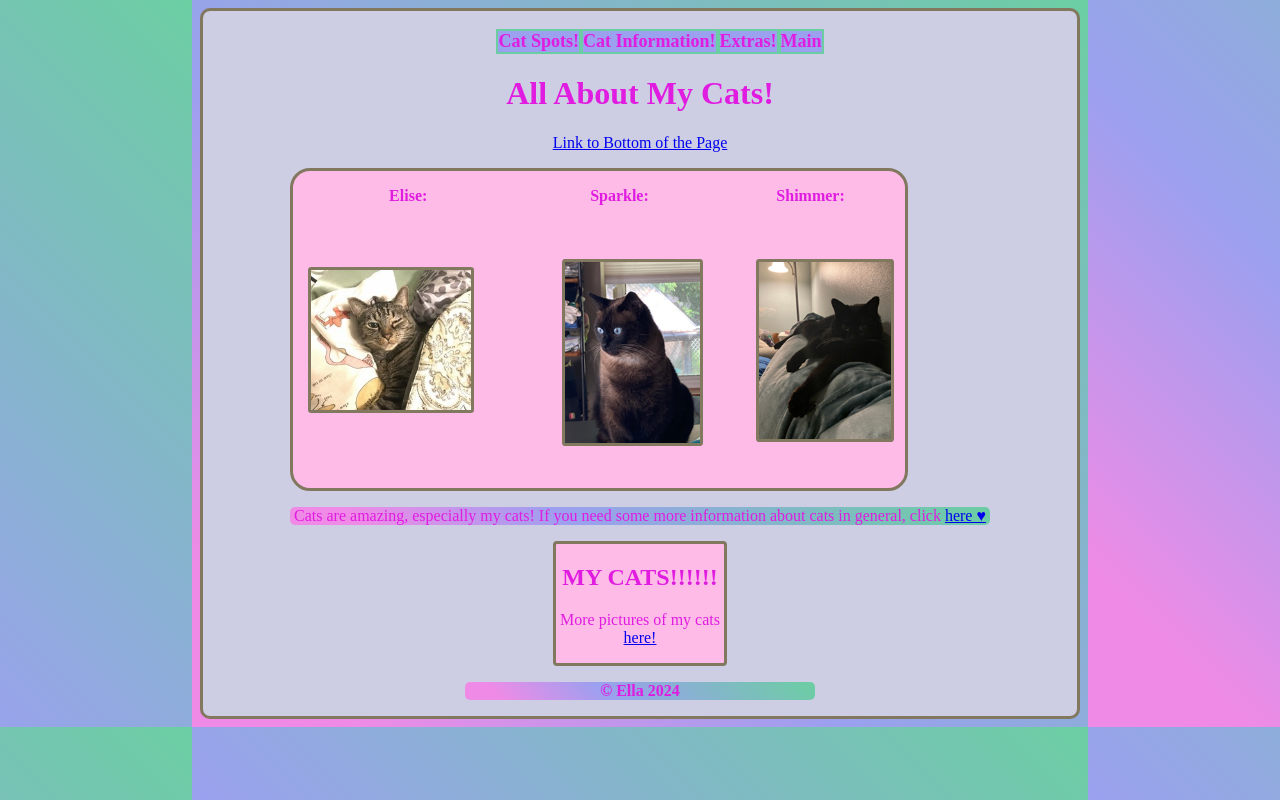
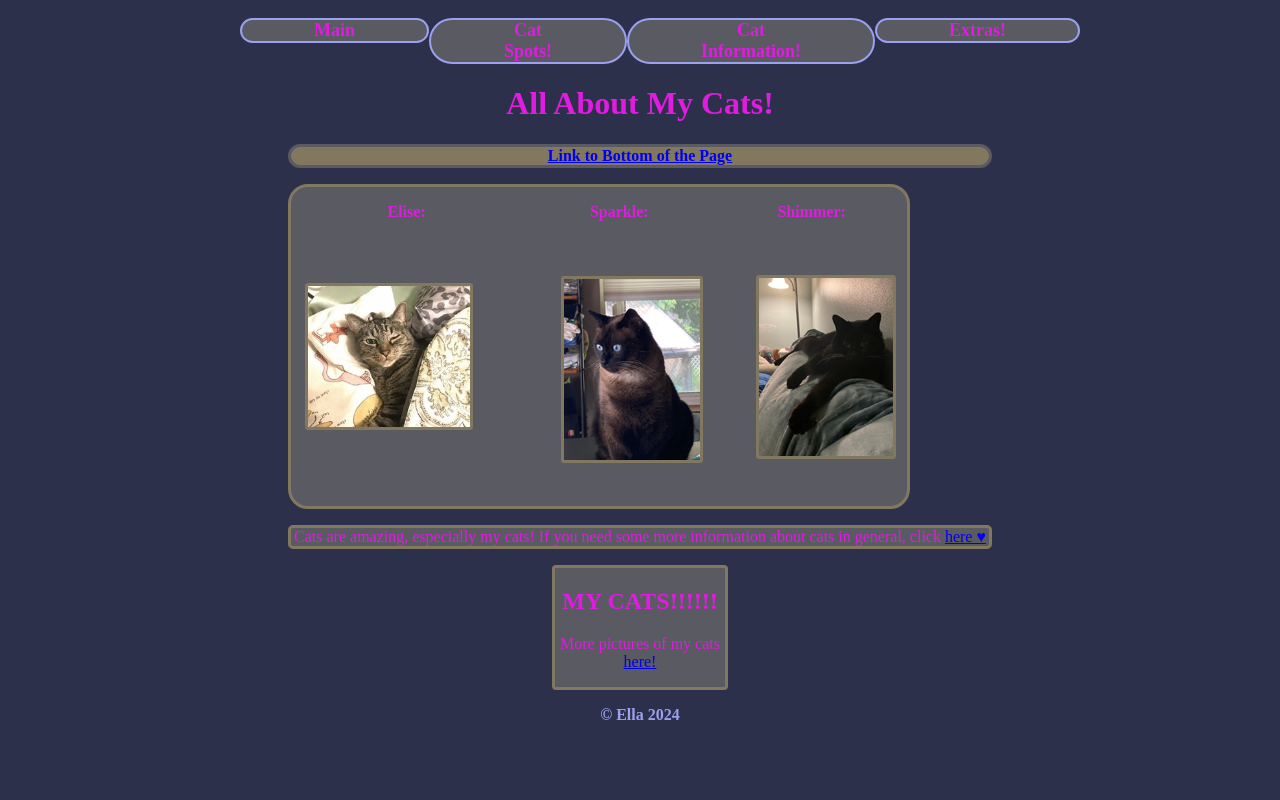
Before and after one commit to OC-Ella/my-website, a plain HTML site: page index.html in a window 1280 px wide. Drawn offline with Linux system fonts and the light colour scheme.

Commit message:
Recoloring
recoloring

```diff
--- a/CatSpots.css
+++ b/CatSpots.css
@@ -3,7 +3,7 @@ body {
     font-family: "papyrus";
     font-size: large;
     color: rgb(224, 28, 224);
-    background-color: rgb(205, 206, 227);
+    background-color: #2d304b;
 }
 
 /*Nav Menu with a Flex Box*/
@@ -17,11 +17,15 @@ body {
 #nav_menu ul li a {
     text-align: center;
     display: block;
+    padding-left: 4em;
+    padding-right: 4em;
+    justify-content: space-evenly;
     text-decoration: none;
-    background-color: #9ba0ef;
+    background-color: #595a62;
     color: rgb(224, 28, 224);
     font-weight: bold;
-    border: 2px solid rgb(107, 206, 162);
+    border: 2px solid rgb(155, 160, 239);
+
 }
 
 nav {
--- a/Catinfo.css
+++ b/Catinfo.css
@@ -1,3 +1,7 @@
+html {
+    background-color: #2d304b;
+}
+
 /*Nav Menu with a Flex Box*/
 #nav_menu ul {
     display: flex;
@@ -9,11 +13,15 @@
 #nav_menu ul li a {
     text-align: center;
     display: block;
+    padding-left: 4em;
+    padding-right: 4em;
+    justify-content: space-evenly;
     text-decoration: none;
-    background-color: #9ba0ef;
+    background-color: #595a62;
     color: rgb(224, 28, 224);
     font-weight: bold;
-    border: 2px solid rgb(107, 206, 162);
+    border: 2px solid rgb(155, 160, 239);
+
 }
 
 nav {
@@ -43,7 +51,7 @@ body {
 /*Flex Box to Align Images and Text in Columns*/
 img {
     border-radius: 10px;
-    border: 3px solid rgb(107, 206, 162);
+    border: 3px solid  rgb(130, 119, 95);
     margin-left: 30%;
     margin-right: 30%;
     display: flex;
@@ -55,31 +63,27 @@ img {
 #Elise {
     margin-bottom: 2px;
     padding: 15px;
-    background-color: rgb(255, 187, 231);
+    background-color: #595a62;
     border-radius: 15px;
-    border: 3px solid rgb(130, 119, 95);
+    border: 3px solid  rgb(155, 160, 239);
 }
 
 #Sparkle {
     margin-bottom: 30px;
     margin-left: 10px;
     padding: 15px;
-    background-color: rgb(255, 187, 231);
+    background-color: #595a62;
     border-radius: 15px;
-    border: 3px solid rgb(130, 119, 95);
+    border: 3px solid  rgb(155, 160, 239);
 }
 
 #Shimmer {
     margin-top: 2px;
     margin-left: 5px;
     padding: 15px;
-    background-color: rgb(255, 187, 231);
+    background-color: #595a62;
     border-radius: 15px;
-    border: 3px solid rgb(130, 119, 95);
-}
-
-html {
-    background-color: rgb(205, 206, 227);
+    border: 3px solid rgb(155, 160, 239);
 }
 
 /*All of this page's Media Queries*/
--- a/Extras.css
+++ b/Extras.css
@@ -9,11 +9,14 @@
 #nav_menu ul li a {
     text-align: center;
     display: block;
+    padding-left: 4em;
+    padding-right: 4em;
+    justify-content: space-evenly;
     text-decoration: none;
-    background-color: #9ba0ef;
+    background-color: #595a62;
     color: rgb(224, 28, 224);
     font-weight: bold;
-    border: 2px solid rgb(107, 206, 162);
+    border: 2px solid rgb(155, 160, 239);
 }
 
 nav {
@@ -22,7 +25,7 @@ nav {
 }
 
 body {
-    background-color: rgb(205, 206, 227);
+    background-color: #2d304b;
     font-family: "papyrus";
     color: rgb(130, 119, 95);
 }
--- a/index.html
+++ b/index.html
@@ -12,17 +12,17 @@
     <!--Here is my navigation menu!-->
     <nav id="nav_menu">
         <ul>
-            <li><a href="CatSpots.html" class="menuitems">Cat Spots!</a></li>
+            <li><a href="index.html">Main</a></li>
+            <li><a href="CatSpots.html">Cat Spots!</a></li>
             <li><a href="Catinfo.html">Cat Information!</a></li>
             <li><a href="Extras.html">Extras!</a></li>
-            <li><a href="index.html" class="menuitems">Main</a></li>
         </ul>
     </nav>
     <!--This is where we begin to learn about my cats! You can find all of their names and pictures here.-->
     <header>
         <div>
             <h1 id="head">All About My Cats!</h1>
-            <p><a href="#pagebottom"> Link to Bottom of the Page</a></p>
+            <p id="pagelink"><a href="#pagebottom"> Link to Bottom of the Page</a></p>
         </div>
         <!--Here is the section with the cat pictures-->
         <article>
--- a/style.css
+++ b/style.css
@@ -3,11 +3,10 @@ html {
     text-align: center;
     font-family: "papyrus";
     color: rgb(224, 28, 224);
-    background-color: rgb(155, 160, 239);
     margin-left: 15%;
     margin-right: 15%;
     border-radius: 10px;
-    background-image: linear-gradient(45deg, rgb(239, 139, 230) 10%, rgb(155, 160, 239) 40%, rgb(107, 206, 162) 100%);
+    background-color: #2d304b;
 }
 
 /* Here is the navigation menu CSS using a Flex Box*/
@@ -21,11 +20,15 @@ html {
 #nav_menu ul li a {
     text-align: center;
     display: block;
+    padding-left: 4em;
+    padding-right: 4em;
+    justify-content: space-evenly;
     text-decoration: none;
-    background-color: #9ba0ef;
+    background-color: #595a62;
     color: rgb(224, 28, 224);
     font-weight: bold;
-    border: 2px solid rgb(107, 206, 162);
+    border: 2px solid rgb(155, 160, 239);
+    border-radius: 100px;
 }
 
 nav {
@@ -39,7 +42,7 @@ article {
     flex-direction: row;
     list-style-type: none;
     justify-content: space-evenly;
-    background-color: rgb(255, 187, 231);
+    background-color: #595a62;
     border-radius: 20px;
     margin-left: 10%;
     margin-right: 10%;
@@ -51,9 +54,6 @@ article {
 body {
     font-family: "papyrus";
     font-weight: 400;
-    background-color: rgb(205, 206, 227);
-    border-radius: 10px;
-    border: 3px solid rgb(130, 119, 95);
 }
 
 #elise {
@@ -74,6 +74,19 @@ img {
     font-weight: 900;
 }
 
+#pagelink {
+    display: flex;
+    flex-direction: row;
+    list-style-type: none;
+    justify-content: space-evenly;
+    background-color:rgb(130, 119, 95);
+    border-radius: 20px;
+    margin-left: 10%;
+    margin-right: 10%;
+    font-weight: 560;
+    border: 3px solid  #595a62;
+}
+
 main#wikilink a:hover {
     font-size: 300%;
 }
@@ -84,13 +97,14 @@ main#wikilink a:hover {
     margin-right: 10%;
     text-align: center;
     border-radius: 5px;
-    background-image: linear-gradient(45deg, rgb(239, 139, 230) 10%, rgb(155, 160, 239) 40%, rgb(107, 206, 162) 100%);
+    border: 3px solid rgb(130, 119, 95);
+    background-color: #595a62;
 }
 
 /* Here is the section with the link to another website of mine, contain more cat pictures.*/
 #catinfo {
     text-align: center;
-    background-color: rgb(255, 187, 231);
+    background-color: #595a62;
     border: 3px solid rgb(130, 119, 95);
     margin-left: 40%;
     margin-right: 40%;
@@ -103,7 +117,7 @@ footer {
     margin-right: 30%;
     text-align: center;
     border-radius: 5px;
-    background-image: linear-gradient(45deg, rgb(239, 139, 230) 10%, rgb(155, 160, 239) 40%, rgb(107, 206, 162) 100%);
+    color:rgb(155, 160, 239)
 }
 
 /*All of this page's Media Queries*/
```
Also changed, not shown: CatSpots.html (+1 -1 lines), Catinfo.html (+1 -1 lines), Extras.html (+1 -1 lines).
